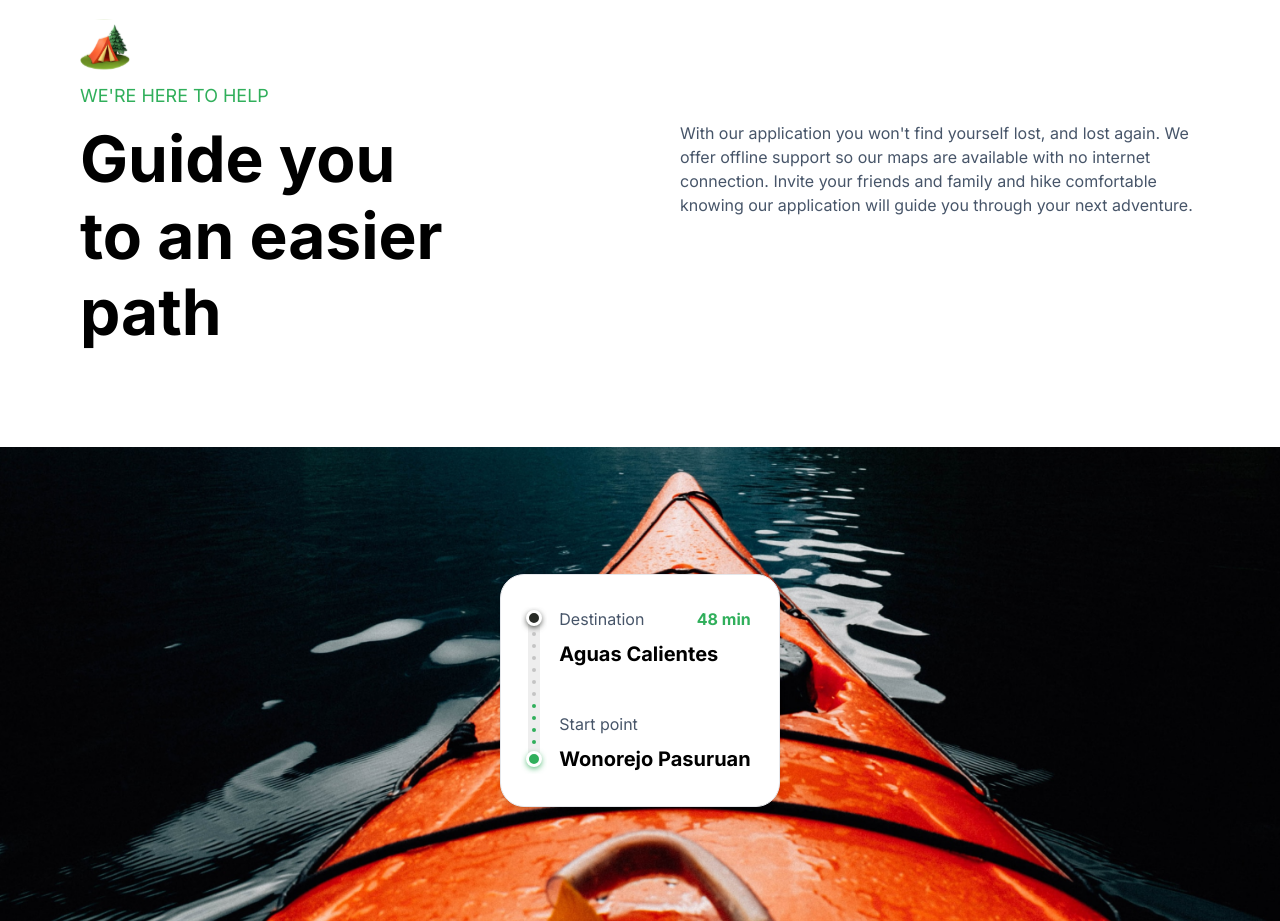
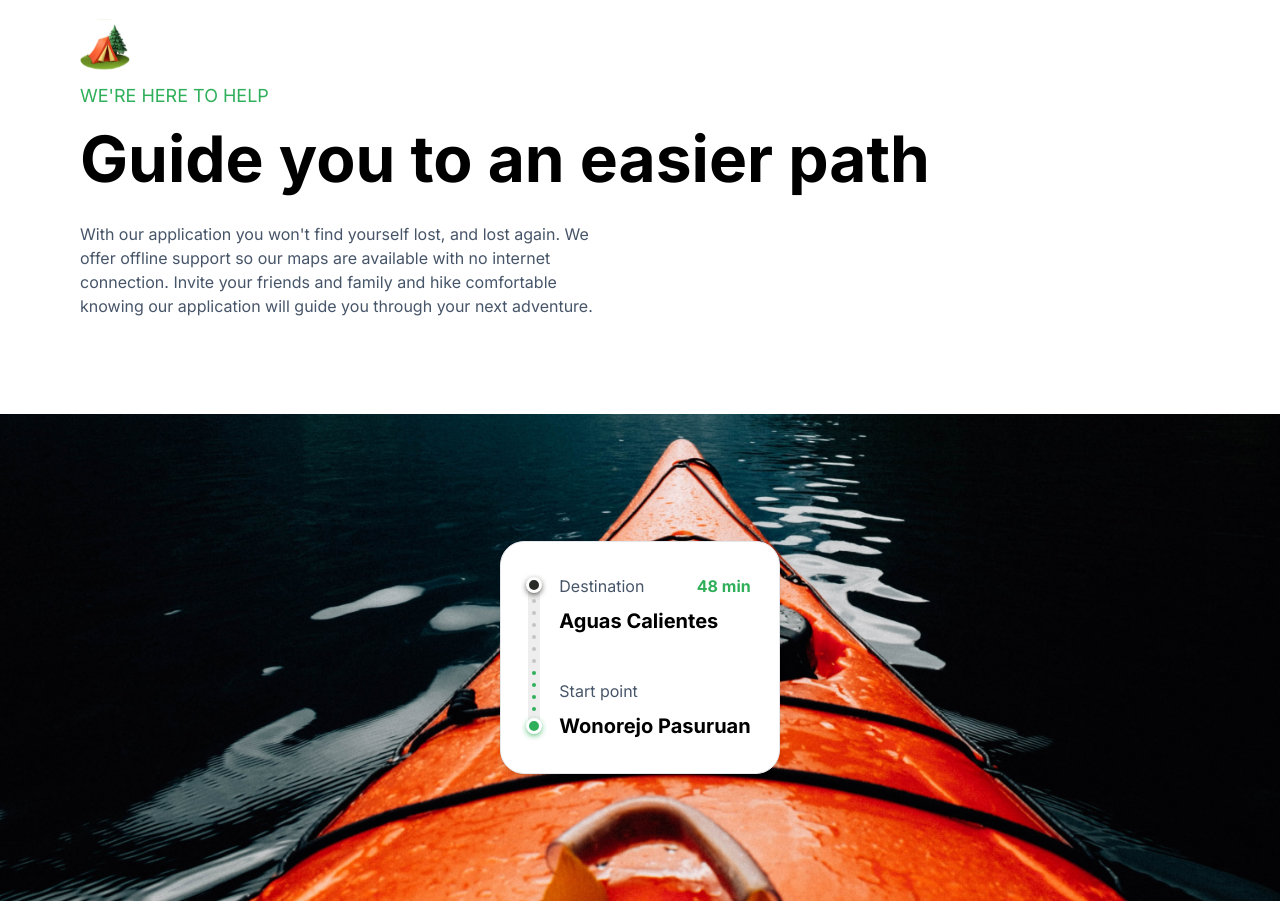
Before and after one commit to portercol/travel-app, a Next.js app: page / in a window 1280 px wide. Shown: the part 1800-2721 px from the top of the page. Built offline with nearby package versions, Linux system fonts and the light colour scheme.

Commit message:
removed max width from h2 in guide component

```diff
--- a/components/Guide.tsx
+++ b/components/Guide.tsx
@@ -10,7 +10,7 @@ const Guide = () => {
           We're here to help
         </p>
         <div className="flex flex-wrap justify-between gap-5 lg:gap-6">
-          <h2 className="bold-40 lg:bold-64 xl:max-w-[390px]">
+          <h2 className="bold-40 lg:bold-64">
             Guide you to an easier path
           </h2>
           <p className="regular-16 text-slate-600 xl:max-w-[520px]">
```
